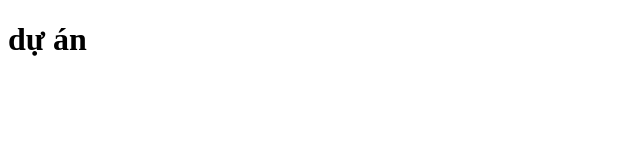
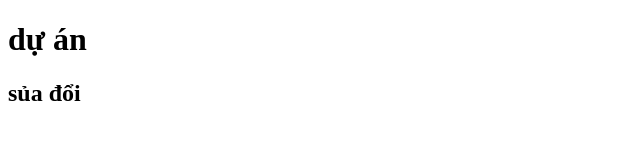
Before and after one commit to nguyendat1905/d-n, a plain HTML site: page index.html in a window 1280 px wide. Shown: the whole page, without its empty margins (0-640 px from the left). Drawn offline with Linux system fonts and the light colour scheme.

Commit message:
sửa đổiđổi

```diff
--- a/index.html
+++ b/index.html
@@ -9,6 +9,7 @@
 
 <body>
     <h1>dự án</h1>
+    <h2>sủa đổi</h2>
 </body>
 
 </html>
```
